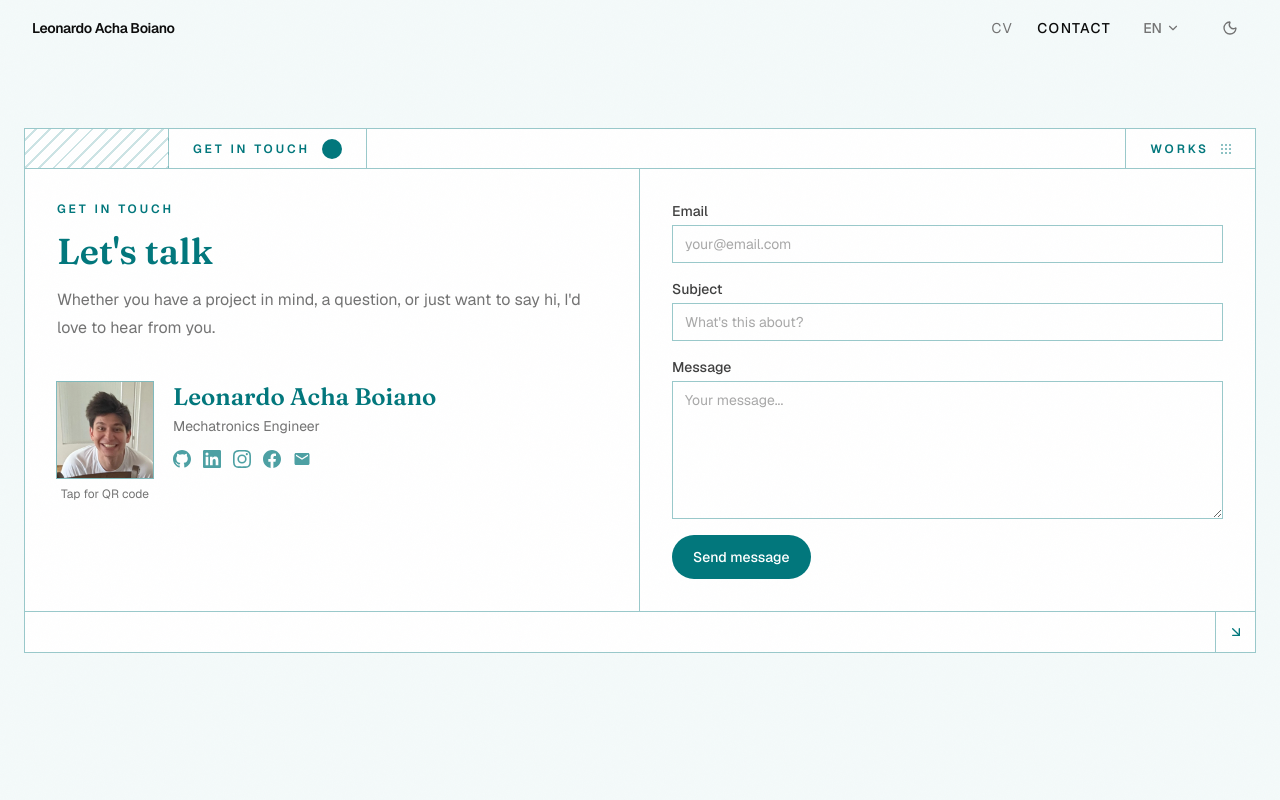
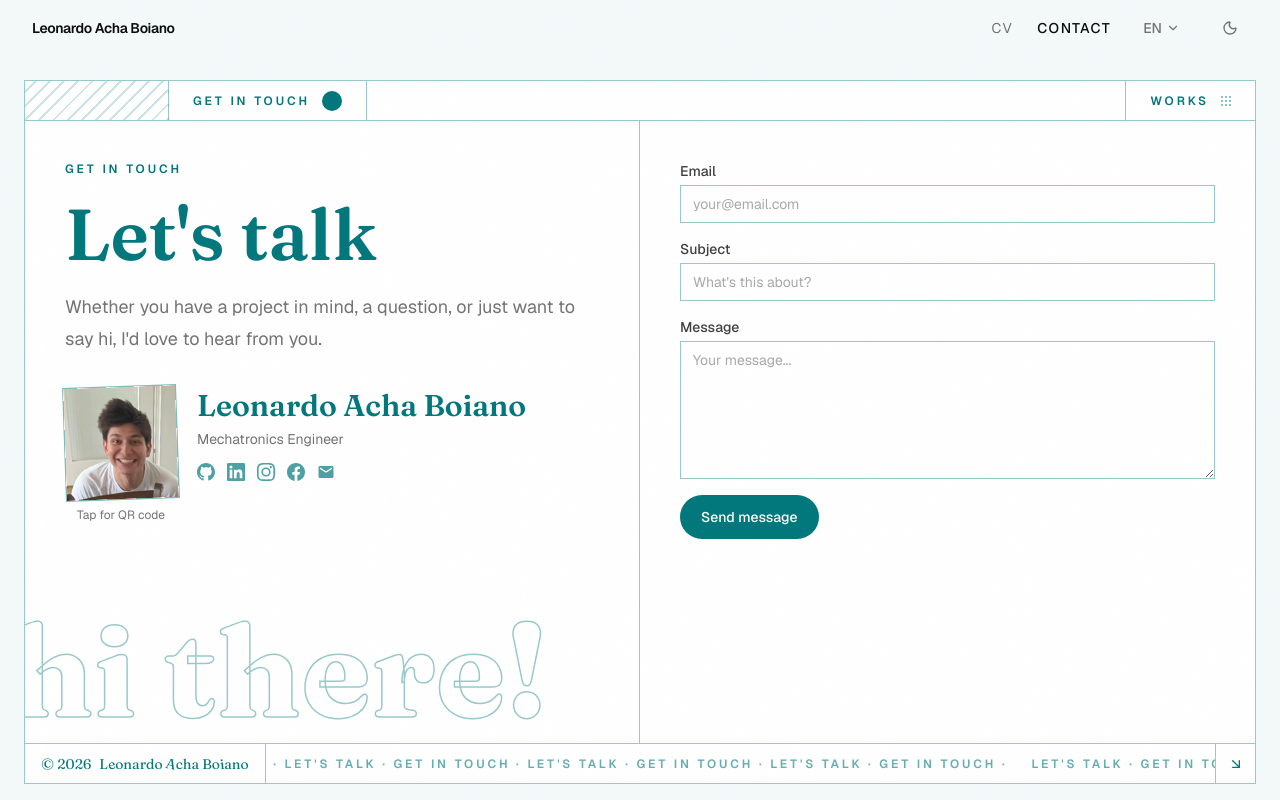
Before and after one commit to leonardoAB1/leonardoachaboiano.com, a Next.js app: page /en/contact in a window 1280 px wide. Built offline with nearby package versions, Linux system fonts and the light colour scheme.

Commit message:
style: reference-scale type, outline line, marquee, and playful details on contact page

```diff
--- a/messages/de.json
+++ b/messages/de.json
@@ -163,6 +163,7 @@
     "metaDescription": "Nimm Kontakt auf! Verfügbar für Projektkooperationen, Embedded-Systems-Arbeit und technische Anfragen.",
     "eyebrow": "Kontakt aufnehmen",
     "worksLabel": "Projekte",
+    "outlineLine": "hallo!",
     "heading": "Sprechen wir",
     "intro": "Ob du ein Projekt im Kopf hast, eine Frage stellen oder einfach Hallo sagen möchtest: Ich freue mich, von dir zu hören.",
     "links": {
--- a/messages/en.json
+++ b/messages/en.json
@@ -163,6 +163,7 @@
     "metaDescription": "Get in touch! Available for project collaborations, embedded systems work, and engineering inquiries.",
     "eyebrow": "Get in touch",
     "worksLabel": "Works",
+    "outlineLine": "hi there!",
     "heading": "Let's talk",
     "intro": "Whether you have a project in mind, a question, or just want to say hi, I'd love to hear from you.",
     "links": {
--- a/messages/es.json
+++ b/messages/es.json
@@ -163,6 +163,7 @@
     "metaDescription": "¡Ponte en contacto! Disponible para colaboraciones en proyectos, trabajo en sistemas embebidos y consultas de ingeniería.",
     "eyebrow": "Ponte en contacto",
     "worksLabel": "Proyectos",
+    "outlineLine": "¡hola!",
     "heading": "Hablemos",
     "intro": "Ya sea que tengas un proyecto en mente, una pregunta o solo quieras saludar, me encantaría saber de ti.",
     "links": {
--- a/messages/fr.json
+++ b/messages/fr.json
@@ -163,6 +163,7 @@
     "metaDescription": "Prenez contact ! Disponible pour des collaborations de projet, du travail en systèmes embarqués et des consultations en ingénierie.",
     "eyebrow": "Prendre contact",
     "worksLabel": "Projets",
+    "outlineLine": "salut !",
     "heading": "Discutons",
     "intro": "Que vous ayez un projet en tête, une question ou simplement envie de dire bonjour, je serais ravi d'avoir de vos nouvelles.",
     "links": {
--- a/messages/it.json
+++ b/messages/it.json
@@ -163,6 +163,7 @@
     "metaDescription": "Mettiti in contatto! Disponibile per collaborazioni su progetti, lavori su sistemi embedded e richieste di ingegneria.",
     "eyebrow": "Mettiti in contatto",
     "worksLabel": "Progetti",
+    "outlineLine": "ciao!",
     "heading": "Parliamone",
     "intro": "Che tu abbia un progetto in mente, una domanda o voglia solo salutare, mi farebbe piacere sentirti.",
     "links": {
--- a/src/app/[locale]/(marketing)/contact/page.tsx
+++ b/src/app/[locale]/(marketing)/contact/page.tsx
@@ -4,7 +4,7 @@ import { getTranslations, setRequestLocale } from "next-intl/server";
 import type { ReactElement, SVGProps } from "react";
 import { ContactForm } from "@/components/contact/ContactForm";
 import { ProfileQrToggle } from "@/components/contact/ProfileQrToggle";
-import { Section } from "@/components/layout/Section";
+import { AnimatedSection } from "@/components/shared/AnimatedSection";
 import {
   FacebookIcon,
   GitHubIcon,
@@ -18,6 +18,7 @@ import type { Locale } from "@/i18n/routing";
 import { siteConfig, socialLinks } from "@/lib/constants";
 import { pageMetadata } from "@/lib/metadata";
 import { qrRoundedPath } from "@/lib/qr";
+import { cn } from "@/lib/utils";
 
 export async function generateMetadata({
   params,
@@ -94,18 +95,42 @@ export default async function ContactPage({
     },
   ];
 
+  // Marquee copy: two identical spans of this line make the -50% translate
+  // loop seamless. Middle dots keep it readable at marquee speed.
+  const marqueeLine = `${Array.from(
+    { length: 4 },
+    () => `${t("heading")} · ${t("eyebrow")}`,
+  ).join(" · ")} ·`;
+
+  // Bottom-strip wordmark, reference style: a few glyphs sit slightly rotated,
+  // like hand-placed type. Fixed indices keep the server output deterministic.
+  const year = String(new Date().getFullYear());
+  const wordmarkTilts: Record<number, string> = {
+    1: "-rotate-12",
+    9: "rotate-12",
+    16: "-rotate-6",
+  };
+  const wordmarkGlyphs = siteConfig.name.split("").map((char, index) => ({
+    key: `${index}${char}`,
+    // Regular spaces collapse to zero width inside inline-block glyph spans,
+    // so words are separated with non-breaking spaces instead.
+    char: char === " " ? "\u00A0" : char,
+    tilt: wordmarkTilts[index],
+  }));
+
   return (
-    <Section className="-mt-14 min-h-svh bg-surface-brand grain pt-28 sm:pt-32">
-      {/* Plain wrapper with minimal padding - no max-width cap so the teal border
-          sits just 12-16px from the viewport edge, matching the reference layout. */}
-      <div className="px-4 sm:px-6">
+    // Viewport-fit page: -mt-14 pulls the tinted surface under the fixed
+    // navbar and lg:h-svh pins the whole page to exactly one screen (the
+    // global footer is hidden on this route). Below lg the stacked layout
+    // scrolls naturally.
+    <section className="-mt-14 flex min-h-svh flex-col bg-surface-brand grain px-4 pb-4 pt-20 sm:px-6 lg:h-svh">
       {/* Single connected box: straight corners so the teal border reads as
-            a ruled grid line rather than a card. grain class layers the SVG
-            noise texture on top of the solid white background. */}
-        <div className="border border-brand/40 bg-surface-0 grain">
+          a ruled grid line rather than a card. overflow-hidden clips the
+          decorative outline lettering at the border, like the reference. */}
+      <div className="flex min-h-0 flex-1 flex-col overflow-hidden border border-brand/40 bg-surface-0 grain">
         {/* Decorative top strip, four ruled cells as in the mockups:
               hatch | label + teal mark | flexible spacer | works link */}
-          <div className="flex h-10 border-b border-brand/40">
+        <div className="flex h-10 shrink-0 border-b border-brand/40">
           {/* Hatch narrows on phones so the label and works cells fit on one line */}
           <div
             aria-hidden="true"
@@ -139,22 +164,22 @@ export default async function ContactPage({
           </Link>
         </div>
 
-          <div className="grid grid-cols-1 lg:grid-cols-2 lg:divide-x lg:divide-brand/40">
-            {/* Left: heading + identity */}
-            <div className="flex flex-col gap-10 p-8">
+        <div className="grid min-h-0 flex-1 grid-cols-1 lg:grid-cols-2 lg:divide-x lg:divide-brand/40">
+          {/* Left: heading + identity + decorative outline lettering */}
+          <AnimatedSection className="flex min-h-0 flex-col gap-8 p-8 lg:p-10">
             <div className="flex flex-col gap-3">
               <Eyebrow>{t("eyebrow")}</Eyebrow>
-                {/* Serif display lettering per the reference: warm serif, brand
-                    teal, moderate scale rather than hero scale. tracking-normal
-                    undoes the sans-oriented tracking-tight base. */}
+              {/* Display lettering at reference scale: the site's biggest
+                    type lives here, against the tiny tracked labels around it.
+                    tracking-normal undoes the sans-oriented tracking-tight base. */}
               <Heading
                 as="h1"
-                  size="lg"
-                  className="font-serif tracking-normal text-brand"
+                size="xl"
+                className="font-serif tracking-normal text-brand xl:text-7xl xl:leading-tight"
               >
                 {t("heading")}
               </Heading>
-                <Text size="md">{t("intro")}</Text>
+              <Text size="lg">{t("intro")}</Text>
             </div>
             {/* Identity: photo LEFT, name+role+socials RIGHT - matches mockup composition */}
             <div className="flex items-start gap-5">
@@ -170,14 +195,14 @@ export default async function ContactPage({
                 showPhotoLabel={t("showPhoto")}
                 qrBgClassName="bg-brand"
                 qrColorClassName="text-white"
-                  sizeClassName="size-24"
+                sizeClassName="size-24 lg:size-28"
               />
               <div className="flex flex-col gap-3">
                 <div className="flex flex-col gap-0.5">
                   <Heading
                     as="h2"
                     size="md"
-                      className="font-serif tracking-normal text-brand sm:text-2xl"
+                    className="font-serif tracking-normal text-brand sm:text-3xl"
                   >
                     {siteConfig.name}
                   </Heading>
@@ -206,28 +231,68 @@ export default async function ContactPage({
                 </ul>
               </div>
             </div>
+
+            {/* Giant hollow lettering, reference style: pushed to the column
+                  bottom and bled past the box edge, where overflow-hidden
+                  clips it mid-glyph. Purely decorative. */}
+            <div
+              aria-hidden="true"
+              className="text-outline pointer-events-none mt-auto -mb-6 -ml-10 select-none whitespace-nowrap font-serif text-7xl font-bold leading-none lg:-mb-8 lg:-ml-14 lg:text-9xl"
+            >
+              {t("outlineLine")}
+            </div>
+          </AnimatedSection>
+
+          {/* Right: form. On mobile it stacks under the identity block with a
+                teal top rule; from lg the grid divider takes over and the
+                column scrolls internally if the viewport is unusually short. */}
+          <AnimatedSection
+            delay={0.15}
+            className="min-h-0 border-t border-brand/40 p-8 lg:overflow-y-auto lg:border-t-0 lg:p-10"
+          >
+            <ContactForm />
+          </AnimatedSection>
         </div>
 
-            {/* Right: form. On mobile it stacks under the identity block with a
-                teal top rule; from lg the grid divider takes over. */}
-            <div className="border-t border-brand/40 p-8 lg:border-t-0">
-              <ContactForm />
+        {/* Bottom strip - wordmark, marquee, corner arrow. Replaces the
+              global footer on this route. */}
+        <div className="flex h-10 shrink-0 border-t border-brand/40">
+          <div className="hidden shrink-0 items-center border-r border-brand/40 px-4 font-serif text-sm text-brand sm:flex">
+            <span className="sr-only">{`© ${year} ${siteConfig.name}`}</span>
+            <span aria-hidden="true" className="flex items-center">
+              <span className="mr-2">{`© ${year}`}</span>
+              {wordmarkGlyphs.map((glyph) => (
+                <span
+                  key={glyph.key}
+                  className={cn("inline-block", glyph.tilt)}
+                >
+                  {glyph.char}
+                </span>
+              ))}
+            </span>
+          </div>
+          <div className="min-w-0 flex-1 overflow-hidden">
+            <div
+              aria-hidden="true"
+              className="marquee-track h-full items-center"
+            >
+              <span className="whitespace-nowrap pr-6 text-xs font-semibold uppercase tracking-[0.24em] text-brand/60">
+                {marqueeLine}
+              </span>
+              <span className="whitespace-nowrap pr-6 text-xs font-semibold uppercase tracking-[0.24em] text-brand/60">
+                {marqueeLine}
+              </span>
             </div>
           </div>
-
-          {/* Bottom strip - flexible spacer plus the corner arrow cell */}
-          <div className="flex border-t border-brand/40">
-            <div className="flex-1" />
-            <div className="flex size-10 items-center justify-center border-l border-brand/40">
+          <div className="group flex size-10 shrink-0 items-center justify-center border-l border-brand/40">
             <ArrowDownRight
               size={16}
-                className="text-brand"
+              className="text-brand transition-transform duration-200 group-hover:translate-x-0.5 group-hover:translate-y-0.5"
               aria-hidden="true"
             />
           </div>
         </div>
       </div>
-      </div>
-    </Section>
+    </section>
   );
 }
--- a/src/components/contact/ProfileQrToggle.tsx
+++ b/src/components/contact/ProfileQrToggle.tsx
@@ -55,7 +55,9 @@ export function ProfileQrToggle({
         aria-label={showQr ? showPhotoLabel : showQrLabel}
         aria-pressed={showQr}
         className={cn(
-          "relative overflow-hidden outline-offset-4 ring-1 ring-brand/50 transition-transform duration-200 hover:scale-[1.02] focus-visible:outline-2 focus-visible:outline-brand",
+          // Sticker tilt: rests slightly rotated and straightens on hover,
+          // like hand-placed photos on the reference site.
+          "-rotate-2 relative overflow-hidden outline-offset-4 ring-1 ring-brand/50 transition-transform duration-200 hover:rotate-0 hover:scale-[1.03] focus-visible:outline-2 focus-visible:outline-brand",
           sizeClassName,
         )}
       >
```
Lines whose indentation alone changed are shown as unchanged.
